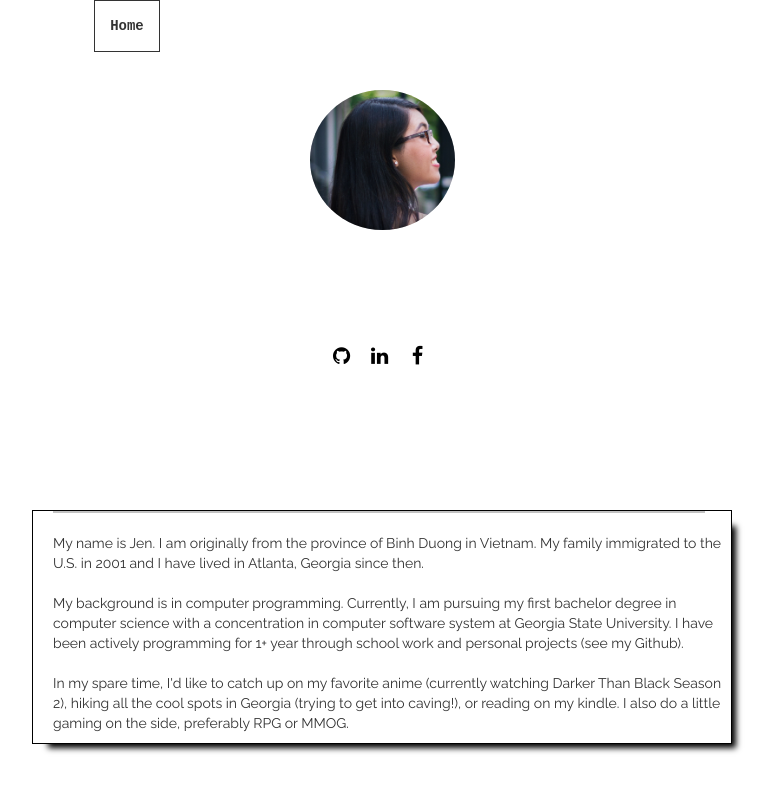
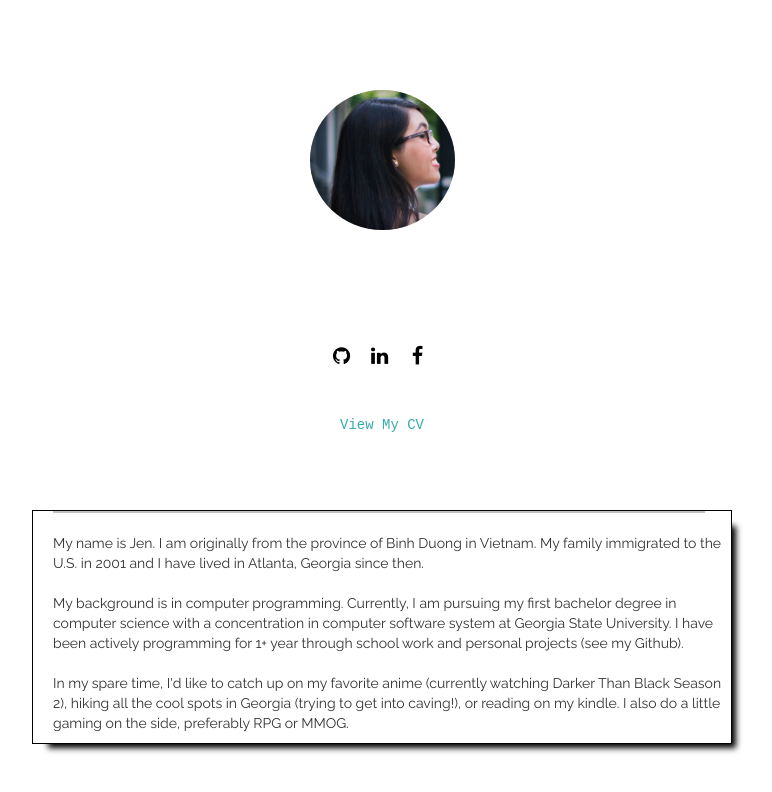
Before and after one commit to frances-ho/frances-ho.github.io, a plain HTML site: page index.html in a window 1280 px wide. In both pictures the pointer is over the link "Home". Shown: the whole page, without its empty margins (258-1030 px from the left). Drawn offline with Linux system fonts and the light colour scheme; a script that the page names is missing.

Commit message:
edited cv button

```diff
--- a/style.css
+++ b/style.css
@@ -76,8 +76,8 @@ html, body {
 
 .nav.navbar-nav li a:hover {
     background-color: transparent;
-    border: 1px solid black;
-    color: black;
+    border: 1px solid white;
+    color: white;
     transition: .8s ease; /* delays for 1 second */
     -webkit-transition: .8s ease; /* for Safari & Chrome */
 }
@@ -140,12 +140,11 @@ html, body {
 #cvbutton:hover {
     transition: .5s ease-in;
     background: white;
-    color: black;
 }
 
 #cvbutton > a {
     text-decoration: none;
-    color: white;
+    color: rgb(55, 172, 172);
 }
 
 /* Shadow style for about me container */
```
